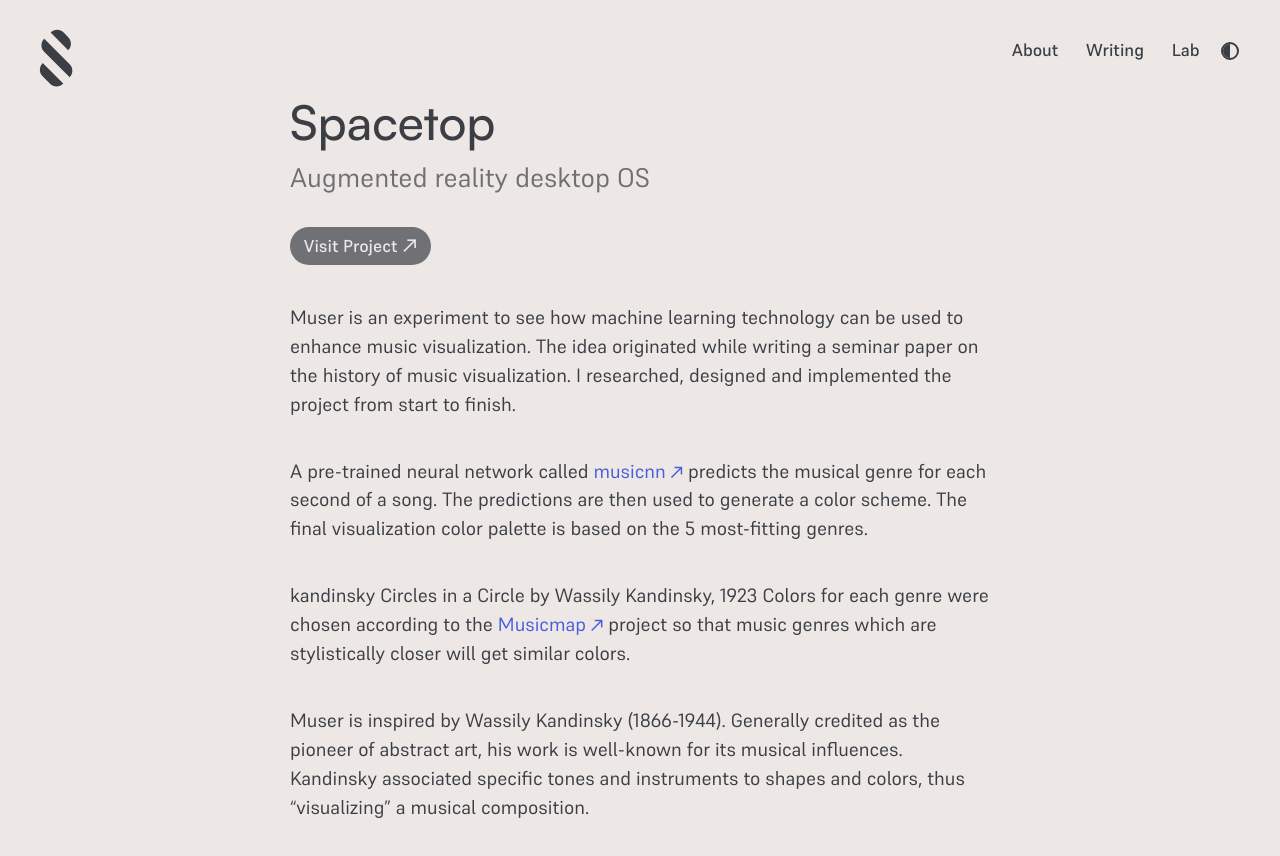
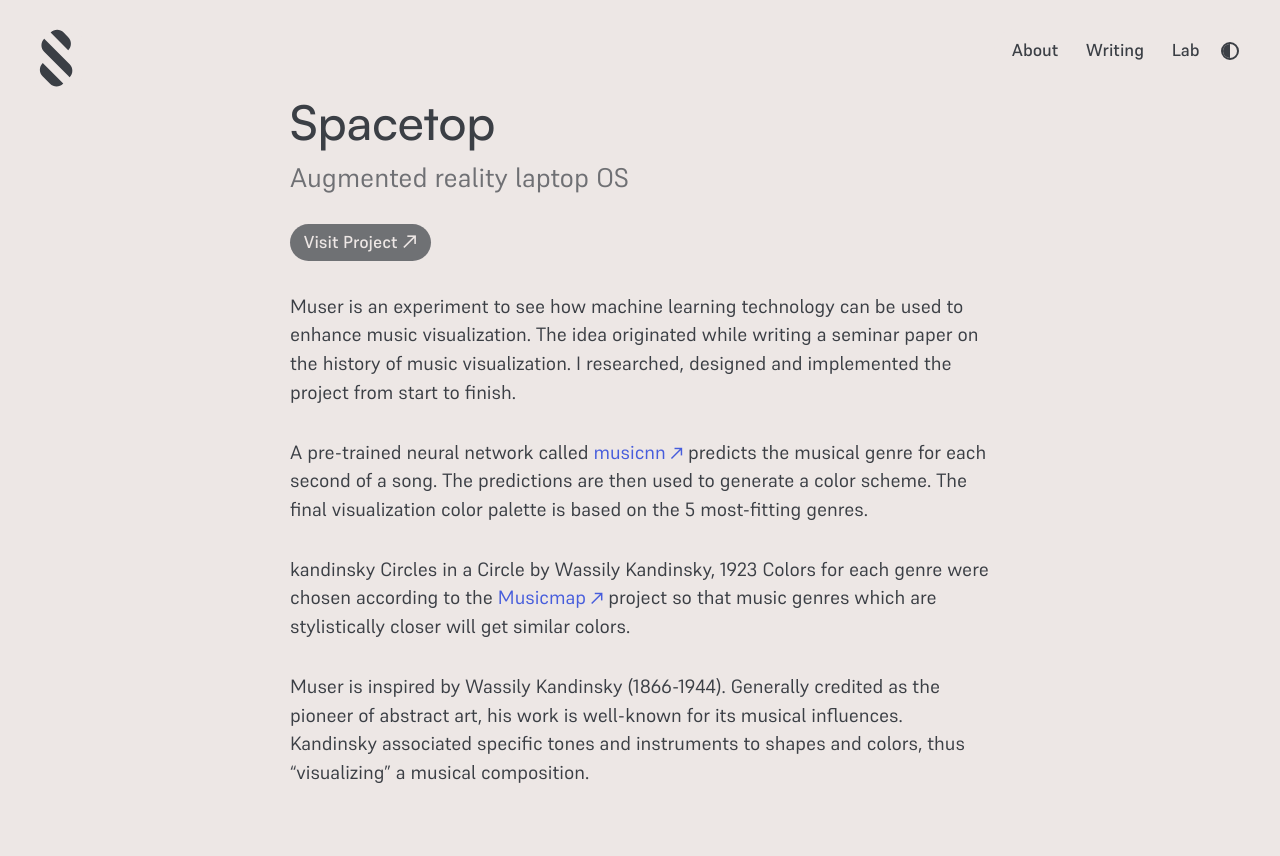
Before and after one commit to jonshamir/jonshamir.com, a Next.js app: page /projects/spacetop in a window 1280 px wide. Shown: the top 856 px of the page. Built offline with nearby package versions, Linux system fonts and the light colour scheme.

Commit message:
Small fixes

```diff
--- a/app/projects/spacetop/page.tsx
+++ b/app/projects/spacetop/page.tsx
@@ -6,10 +6,10 @@
   return (
     <>
       <h1>Spacetop</h1>
-      <span className="description">Augmented reality desktop OS</span>
+      <span className="description">Augmented reality laptop OS</span>
       <p>
         <a
-          href="https://prepbook.app"
+          href="https://www.sightful.com/"
           target="_blank"
           className="button"
           rel="noreferrer"
--- a/data/projects.ts
+++ b/data/projects.ts
@@ -16,7 +16,7 @@
   {
     slug: "spacetop",
     name: "Spacetop",
-    subtitle: "Augmented reality desktop OS",
+    subtitle: "Augmented reality laptop OS",
     year: 2025
   },
   // {
--- a/styles/typography.css
+++ b/styles/typography.css
@@ -17,7 +17,7 @@
 
 p {
   max-width: 40em;
-  margin: 1rem 0;
+  margin: 0.8rem 0;
 }
 
 i {
```
